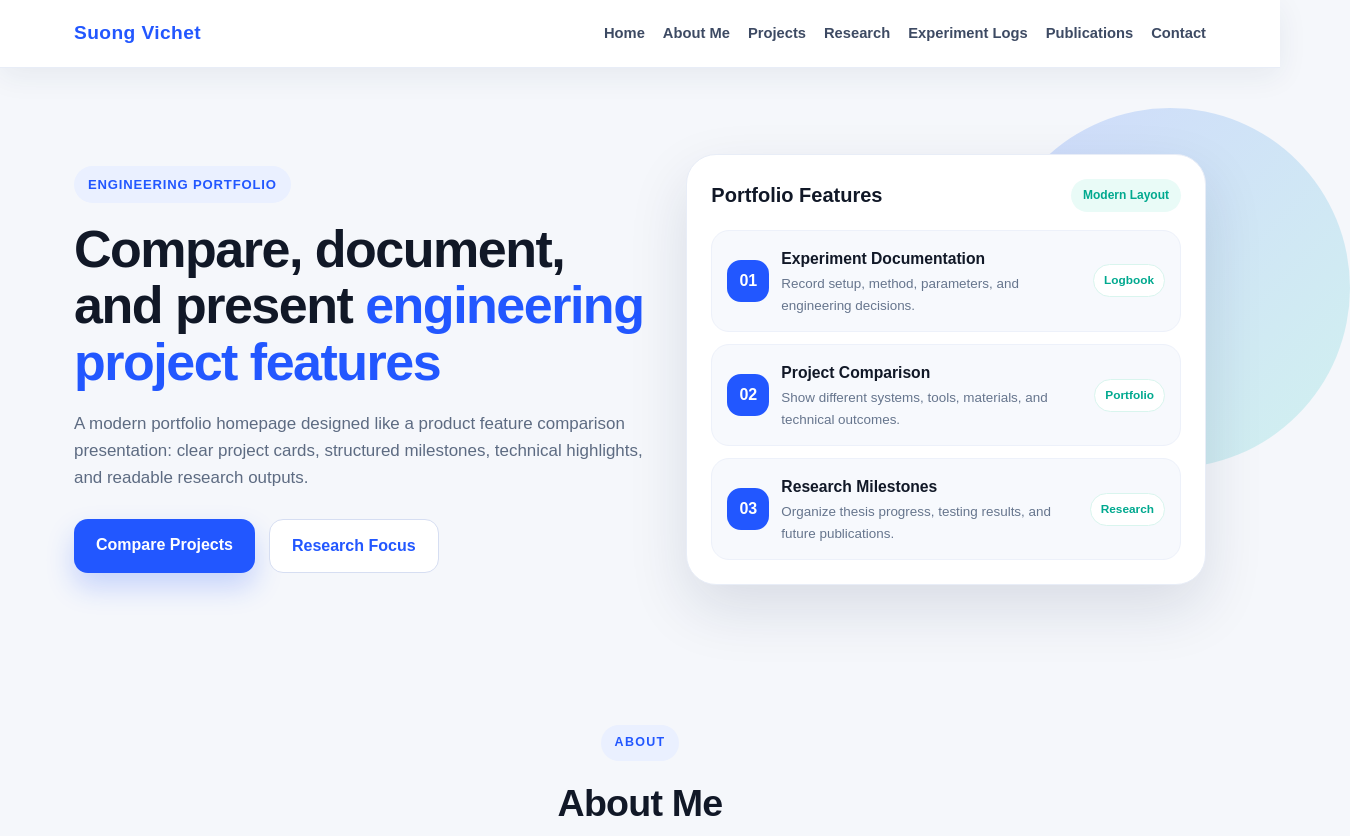
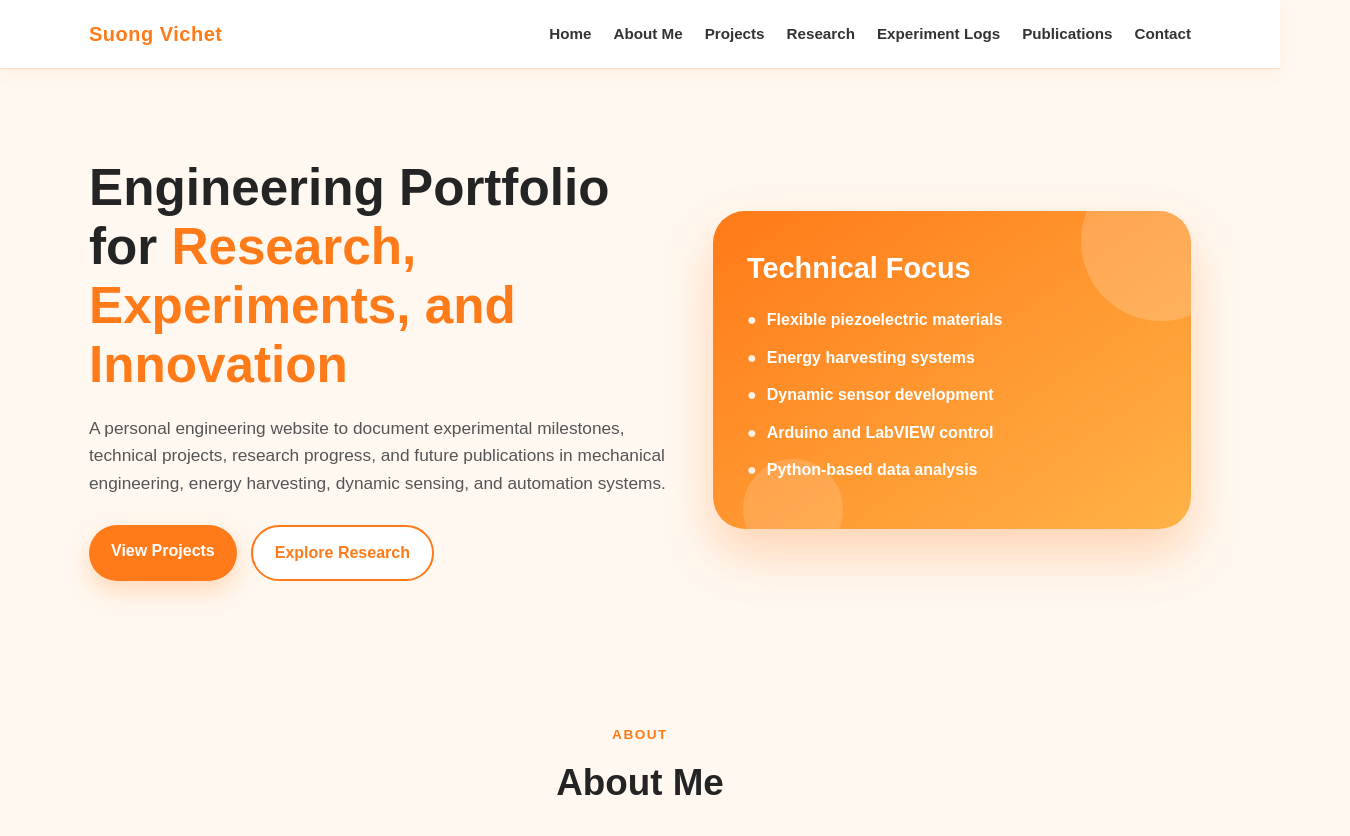
Before and after one commit to suongvichet/suongvichet.github.io, a plain HTML site: page index.html in a window 1280 px wide. Shown: the top 836 px of the page, 1350 px wide, since content can reach past the window. Drawn offline with Linux system fonts and the light colour scheme.

Commit message:
Update index.html

```diff
--- a/index.html
+++ b/index.html
@@ -17,8 +17,8 @@
 
     body {
       font-family: Arial, Helvetica, sans-serif;
-      background: #f5f7fb;
-      color: #182033;
+      background: #fff8f0;
+      color: #2b2b2b;
       line-height: 1.6;
     }
 
@@ -27,19 +27,19 @@
       color: inherit;
     }
 
+    /* Navigation Bar */
     header {
       width: 100%;
       position: sticky;
       top: 0;
       z-index: 1000;
-      background: rgba(255, 255, 255, 0.92);
-      backdrop-filter: blur(12px);
-      border-bottom: 1px solid #e8edf7;
-      box-shadow: 0 8px 30px rgba(30, 55, 90, 0.07);
+      background: rgba(255, 255, 255, 0.95);
+      border-bottom: 1px solid #ffe1c2;
+      box-shadow: 0 4px 15px rgba(255, 122, 24, 0.08);
     }
 
     .navbar {
-      max-width: 1180px;
+      max-width: 1150px;
       margin: auto;
       padding: 18px 24px;
       display: flex;
@@ -48,83 +48,55 @@
     }
 
     .logo {
-      font-size: 1.2rem;
-      font-weight: 900;
-      color: #2257ff;
-      letter-spacing: 0.4px;
+      font-size: 1.25rem;
+      font-weight: 800;
+      color: #ff7a18;
+      letter-spacing: 0.5px;
     }
 
     .nav-links {
       list-style: none;
       display: flex;
-      gap: 18px;
-      font-size: 0.92rem;
-      font-weight: 700;
+      gap: 22px;
+      font-size: 0.95rem;
+      font-weight: 600;
     }
 
     .nav-links a {
-      color: #3d4a63;
-      transition: 0.25s;
+      color: #333;
+      transition: 0.3s;
     }
 
     .nav-links a:hover {
-      color: #2257ff;
+      color: #ff7a18;
     }
 
+    /* Hero Section */
     .hero {
-      max-width: 1180px;
+      max-width: 1150px;
       margin: auto;
-      padding: 86px 24px 70px;
+      padding: 90px 24px 70px;
       display: grid;
-      grid-template-columns: 1.05fr 0.95fr;
-      gap: 38px;
+      grid-template-columns: 1.1fr 0.9fr;
+      gap: 40px;
       align-items: center;
-      position: relative;
-    }
-
-    .hero::before {
-      content: "";
-      position: absolute;
-      width: 360px;
-      height: 360px;
-      border-radius: 50%;
-      background: linear-gradient(135deg, rgba(34, 87, 255, 0.18), rgba(0, 205, 172, 0.15));
-      right: -120px;
-      top: 40px;
-      z-index: -1;
-    }
-
-    .eyebrow {
-      display: inline-flex;
-      align-items: center;
-      gap: 8px;
-      padding: 8px 14px;
-      border-radius: 999px;
-      background: #eaf0ff;
-      color: #2257ff;
-      font-weight: 800;
-      font-size: 0.82rem;
-      letter-spacing: 0.8px;
-      text-transform: uppercase;
-      margin-bottom: 18px;
     }
 
     .hero-text h1 {
-      font-size: 3.25rem;
-      line-height: 1.08;
+      font-size: 3.2rem;
+      line-height: 1.15;
       margin-bottom: 20px;
-      color: #111827;
-      letter-spacing: -1.5px;
+      color: #242424;
     }
 
     .hero-text h1 span {
-      color: #2257ff;
+      color: #ff7a18;
     }
 
     .hero-text p {
-      font-size: 1.06rem;
+      font-size: 1.08rem;
       max-width: 650px;
-      color: #5d6b82;
+      color: #555;
       margin-bottom: 28px;
     }
 
@@ -138,140 +110,115 @@
     .btn-secondary {
       display: inline-block;
       padding: 13px 22px;
-      border-radius: 14px;
-      font-weight: 800;
-      transition: 0.25s;
+      border-radius: 999px;
+      font-weight: 700;
+      transition: 0.3s;
     }
 
     .btn-primary {
-      background: #2257ff;
+      background: #ff7a18;
       color: white;
-      box-shadow: 0 14px 28px rgba(34, 87, 255, 0.22);
+      box-shadow: 0 10px 25px rgba(255, 122, 24, 0.25);
     }
 
     .btn-primary:hover {
-      background: #1744cc;
+      background: #e96500;
       transform: translateY(-2px);
     }
 
     .btn-secondary {
-      border: 1.5px solid #d6def2;
-      color: #2257ff;
+      border: 2px solid #ff7a18;
+      color: #ff7a18;
       background: white;
     }
 
     .btn-secondary:hover {
-      border-color: #2257ff;
+      background: #ff7a18;
+      color: white;
       transform: translateY(-2px);
     }
 
-    .comparison-panel {
-      background: #ffffff;
-      border: 1px solid #e8edf7;
-      border-radius: 30px;
-      padding: 24px;
-      box-shadow: 0 24px 60px rgba(20, 35, 70, 0.12);
+    .hero-card {
+      background: linear-gradient(145deg, #ff7a18, #ffb347);
+      padding: 34px;
+      border-radius: 32px;
+      color: white;
+      box-shadow: 0 25px 50px rgba(255, 122, 24, 0.28);
+      position: relative;
+      overflow: hidden;
     }
 
-    .panel-header {
-      display: flex;
-      justify-content: space-between;
-      align-items: center;
-      margin-bottom: 18px;
+    .hero-card::before {
+      content: "";
+      position: absolute;
+      width: 160px;
+      height: 160px;
+      border-radius: 50%;
+      background: rgba(255, 255, 255, 0.18);
+      top: -50px;
+      right: -50px;
     }
 
-    .panel-header h2 {
-      font-size: 1.25rem;
-      color: #111827;
+    .hero-card::after {
+      content: "";
+      position: absolute;
+      width: 100px;
+      height: 100px;
+      border-radius: 50%;
+      background: rgba(255, 255, 255, 0.15);
+      bottom: -30px;
+      left: 30px;
     }
 
-    .panel-badge {
-      background: #e9fbf7;
-      color: #00a98f;
-      border-radius: 999px;
-      padding: 7px 12px;
-      font-size: 0.75rem;
-      font-weight: 900;
+    .hero-card h2 {
+      font-size: 1.8rem;
+      margin-bottom: 16px;
+      position: relative;
+      z-index: 1;
     }
 
-    .feature-rows {
-      display: grid;
-      gap: 12px;
+    .hero-card ul {
+      list-style: none;
+      position: relative;
+      z-index: 1;
     }
 
-    .feature-row {
-      display: grid;
-      grid-template-columns: 42px 1fr auto;
-      gap: 12px;
-      align-items: center;
-      padding: 15px;
-      background: #f7f9fd;
-      border-radius: 18px;
-      border: 1px solid #edf1fa;
+    .hero-card li {
+      margin: 12px 0;
+      font-weight: 600;
     }
 
-    .feature-number {
-      width: 42px;
-      height: 42px;
-      border-radius: 14px;
-      background: #2257ff;
-      color: white;
-      display: flex;
-      align-items: center;
-      justify-content: center;
-      font-weight: 900;
+    .hero-card li::before {
+      content: "●";
+      margin-right: 10px;
+      color: #fff3e6;
     }
 
-    .feature-row h3 {
-      font-size: 0.98rem;
-      color: #111827;
-      margin-bottom: 2px;
-    }
-
-    .feature-row p {
-      color: #66758d;
-      font-size: 0.84rem;
-    }
-
-    .feature-tag {
-      color: #00a98f;
-      font-weight: 900;
-      background: white;
-      border: 1px solid #d9f5ee;
-      padding: 6px 10px;
-      border-radius: 999px;
-      font-size: 0.74rem;
-      white-space: nowrap;
-    }
-
+    /* Sections */
     section {
-      max-width: 1180px;
+      max-width: 1150px;
       margin: auto;
       padding: 70px 24px;
     }
 
     .section-title {
       text-align: center;
-      margin-bottom: 42px;
+      margin-bottom: 40px;
     }
 
     .section-title span {
       display: inline-block;
-      color: #2257ff;
-      background: #eaf0ff;
-      border-radius: 999px;
-      font-weight: 900;
+      color: #ff7a18;
+      font-weight: 800;
       text-transform: uppercase;
-      font-size: 0.78rem;
-      letter-spacing: 1.3px;
-      margin-bottom: 12px;
-      padding: 8px 14px;
+      font-size: 0.85rem;
+      letter-spacing: 1.5px;
+      margin-bottom: 8px;
     }
 
     .section-title h2 {
-      font-size: 2.35rem;
-      color: #111827;
-      letter-spacing: -0.8px;
+      font-size: 2.3rem;
+      color: #242424;
     }
 
     .about-box,
@@ -280,10 +227,10 @@
     .publication-box,
     .contact-box {
       background: white;
-      border-radius: 28px;
+      border-radius: 26px;
       padding: 34px;
-      box-shadow: 0 18px 45px rgba(20, 35, 70, 0.08);
-      border: 1px solid #e8edf7;
+      box-shadow: 0 12px 30px rgba(255, 122, 24, 0.09);
+      border: 1px solid #ffe1c2;
     }
 
     .about-box p,
@@ -291,10 +238,11 @@
     .log-box p,
     .publication-box p,
     .contact-box p {
-      color: #5d6b82;
+      color: #555;
       margin-bottom: 14px;
     }
 
+    /* Projects */
     .project-grid {
       display: grid;
       grid-template-columns: repeat(3, 1fr);
@@ -303,79 +251,42 @@
 
     .project-card {
       background: white;
-      padding: 26px;
+      padding: 28px;
       border-radius: 26px;
-      border: 1px solid #e8edf7;
-      box-shadow: 0 16px 38px rgba(20, 35, 70, 0.08);
-      transition: 0.25s;
-      position: relative;
-      overflow: hidden;
-      min-height: 260px;
-      display: flex;
-      flex-direction: column;
-    }
-
-    .project-card::before {
-      content: "";
-      position: absolute;
-      top: 0;
-      left: 0;
-      width: 100%;
-      height: 7px;
-      background: linear-gradient(90deg, #2257ff, #00cdac);
+      border: 1px solid #ffe1c2;
+      box-shadow: 0 12px 30px rgba(255, 122, 24, 0.09);
+      transition: 0.3s;
     }
 
     .project-card:hover {
-      transform: translateY(-7px);
-      box-shadow: 0 24px 52px rgba(34, 87, 255, 0.15);
-      border-color: #cbd8ff;
-    }
-
-    .project-link {
-      cursor: pointer;
+      transform: translateY(-6px);
+      box-shadow: 0 18px 38px rgba(255, 122, 24, 0.16);
     }
 
     .project-icon {
-      width: 58px;
-      height: 58px;
+      width: 54px;
+      height: 54px;
       border-radius: 18px;
-      background: #eaf0ff;
-      color: #2257ff;
+      background: #fff0df;
+      color: #ff7a18;
       display: flex;
       align-items: center;
       justify-content: center;
-      font-size: 1.55rem;
+      font-size: 1.5rem;
       margin-bottom: 18px;
     }
 
     .project-card h3 {
       margin-bottom: 12px;
-      color: #111827;
-      font-size: 1.12rem;
+      color: #242424;
     }
 
     .project-card p {
-      color: #5d6b82;
-      font-size: 0.94rem;
-      flex-grow: 1;
+      color: #5b5b5b;
+      font-size: 0.95rem;
     }
 
-    .card-features {
-      display: flex;
-      gap: 8px;
-      flex-wrap: wrap;
-      margin-top: 18px;
-    }
-
-    .card-features span {
-      background: #f1f5ff;
-      color: #2257ff;
-      border-radius: 999px;
-      padding: 6px 10px;
-      font-size: 0.72rem;
-      font-weight: 800;
-    }
-
+    /* Timeline */
     .timeline {
       display: grid;
       gap: 18px;
@@ -387,24 +298,25 @@
       gap: 18px;
       padding: 18px;
       border-radius: 18px;
-      background: #f7f9fd;
-      border: 1px solid #e8edf7;
+      background: #fff8f0;
+      border: 1px solid #ffe1c2;
     }
 
     .timeline-date {
-      color: #2257ff;
-      font-weight: 900;
+      color: #ff7a18;
+      font-weight: 800;
     }
 
     .timeline-content h3 {
       margin-bottom: 6px;
-      color: #111827;
+      color: #242424;
     }
 
     .timeline-content p {
-      color: #5d6b82;
+      color: #555;
     }
 
+    /* Contact */
     .contact-list {
       display: grid;
       grid-template-columns: repeat(3, 1fr);
@@ -413,19 +325,19 @@
     }
 
     .contact-item {
-      background: #f7f9fd;
+      background: #fff8f0;
       padding: 18px;
       border-radius: 18px;
-      border: 1px solid #e8edf7;
+      border: 1px solid #ffe1c2;
       text-align: center;
-      font-weight: 900;
-      color: #2257ff;
+      font-weight: 700;
+      color: #ff7a18;
     }
 
     footer {
       text-align: center;
       padding: 28px;
-      background: #111827;
+      background: #ff7a18;
       color: white;
       margin-top: 50px;
     }
@@ -433,11 +345,11 @@
     @media (max-width: 900px) {
       .hero {
         grid-template-columns: 1fr;
-        padding-top: 58px;
+        padding-top: 60px;
       }
 
       .hero-text h1 {
-        font-size: 2.45rem;
+        font-size: 2.4rem;
       }
 
       .project-grid,
@@ -456,14 +368,8 @@
         gap: 14px;
       }
 
-      .timeline-item,
-      .feature-row {
+      .timeline-item {
         grid-template-columns: 1fr;
-      }
-
-      .feature-number {
-        width: 38px;
-        height: 38px;
       }
     }
   </style>
@@ -487,52 +393,27 @@
   <main>
     <section id="home" class="hero">
       <div class="hero-text">
-        <div class="eyebrow">Engineering Portfolio</div>
-        <h1>Compare, document, and present <span>engineering project features</span></h1>
+        <h1>Engineering Portfolio for <span>Research, Experiments, and Innovation</span></h1>
         <p>
-          A modern portfolio homepage designed like a product feature comparison presentation:
-          clear project cards, structured milestones, technical highlights, and readable research outputs.
+          A personal engineering website to document experimental milestones, technical projects,
+          research progress, and future publications in mechanical engineering, energy harvesting,
+          dynamic sensing, and automation systems.
         </p>
         <div class="hero-buttons">
-          <a href="#projects" class="btn-primary">Compare Projects</a>
-          <a href="#research" class="btn-secondary">Research Focus</a>
+          <a href="#projects" class="btn-primary">View Projects</a>
+          <a href="#research" class="btn-secondary">Explore Research</a>
         </div>
       </div>
 
-      <div class="comparison-panel">
-        <div class="panel-header">
-          <h2>Portfolio Features</h2>
-          <span class="panel-badge">Modern Layout</span>
-        </div>
-
-        <div class="feature-rows">
-          <div class="feature-row">
-            <div class="feature-number">01</div>
-            <div>
-              <h3>Experiment Documentation</h3>
-              <p>Record setup, method, parameters, and engineering decisions.</p>
-            </div>
-            <span class="feature-tag">Logbook</span>
-          </div>
-
-          <div class="feature-row">
-            <div class="feature-number">02</div>
-            <div>
-              <h3>Project Comparison</h3>
-              <p>Show different systems, tools, materials, and technical outcomes.</p>
-            </div>
-            <span class="feature-tag">Portfolio</span>
-          </div>
-
-          <div class="feature-row">
-            <div class="feature-number">03</div>
-            <div>
-              <h3>Research Milestones</h3>
-              <p>Organize thesis progress, testing results, and future publications.</p>
-            </div>
-            <span class="feature-tag">Research</span>
-          </div>
-        </div>
+      <div class="hero-card">
+        <h2>Technical Focus</h2>
+        <ul>
+          <li>Flexible piezoelectric materials</li>
+          <li>Energy harvesting systems</li>
+          <li>Dynamic sensor development</li>
+          <li>Arduino and LabVIEW control</li>
+          <li>Python-based data analysis</li>
+        </ul>
       </div>
     </section>
 
@@ -559,40 +440,58 @@
         <h2>Projects</h2>
       </div>
       <div class="project-grid">
-        $1
-          <div class="card-features">
-            <span>Material</span><span>Vibration</span><span>Harvesting</span>
-          </div>
+        <a href="piezoelectric-energy-harvester.html" class="project-card project-link">
+          <div class="project-icon">⚡</div>
+          <h3>Piezoelectric Energy Harvester</h3>
+          <p>
+            Flexible rubber composite devices for harvesting energy from vibration, bending,
+            compression, and low-frequency mechanical motion.
+          </p>
         </a>
 
-        $1
-          <div class="card-features">
-            <span>Arduino</span><span>Motion</span><span>Control</span>
-          </div>
+        <a href="arduino-stepper-motor-control.html" class="project-card project-link">
+          <div class="project-icon">🔧</div>
+          <h3>Arduino Stepper Motor Control</h3>
+          <p>
+            Motor control system using pulse, direction, home position, jog buttons, and serial
+            command operation for mechanical testing applications.
+          </p>
         </a>
 
-        $1
-          <div class="card-features">
-            <span>Python</span><span>Signals</span><span>Plots</span>
-          </div>
+        <a href="python-data-analysis.html" class="project-card project-link">
+          <div class="project-icon">📊</div>
+          <h3>Python Data Analysis</h3>
+          <p>
+            Signal processing, plotting, peak detection, sensitivity analysis, and experiment
+            visualization using Python, pandas, and matplotlib.
+          </p>
         </a>
 
-        $1
-          <div class="card-features">
-            <span>LabVIEW</span><span>Serial</span><span>Interface</span>
-          </div>
+        <a href="labview-arduino-interface.html" class="project-card project-link">
+          <div class="project-icon">💡</div>
+          <h3>LabVIEW-Arduino Interface</h3>
+          <p>
+            Serial communication interface for controlling Arduino outputs and acquiring sensor
+            signals through LabVIEW-based experimental systems.
+          </p>
         </a>
 
-        $1
-          <div class="card-features">
-            <span>Dielectric</span><span>d33</span><span>Hysteresis</span>
-          </div>
+        <a href="material-characterization.html" class="project-card project-link">
+          <div class="project-icon">🧪</div>
+          <h3>Material Characterization</h3>
+          <p>
+            Dielectric, piezoelectric, ferroelectric, and electromechanical testing of rubber-based
+            piezoelectric composites.
+          </p>
         </a>
 
-        $1
-          <div class="card-features">
-            <span>Array</span><span>Sensing</span><span>Smart System</span>
-          </div>
+        <a href="smart-sensor-applications.html" class="project-card project-link">
+          <div class="project-icon">🤖</div>
+          <h3>Smart Sensor Applications</h3>
+          <p>
+            Development of flexible array sensors for dynamic motion detection, spatial sensing,
+            and future self-powered sensing systems.
+          </p>
         </a>
       </div>
     </section>
```
